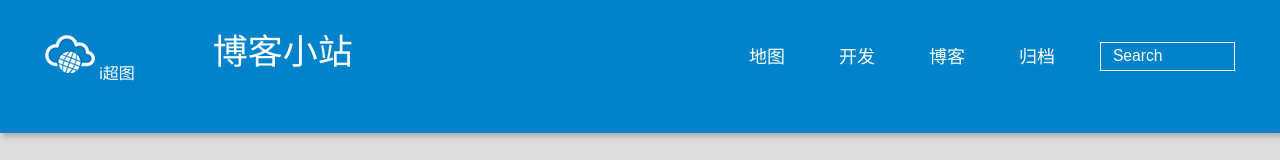
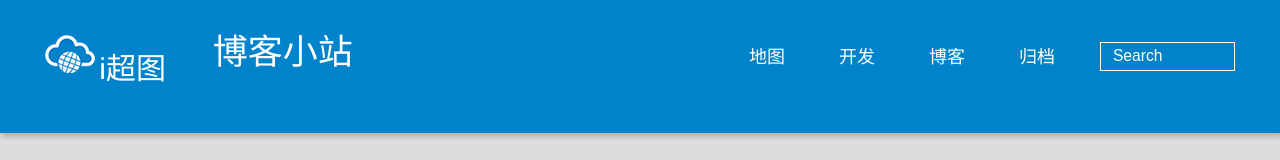
Before and after one commit to tianyuanisme/tianyuanisme.github.io, a plain HTML site: page index.html in a window 1280 px wide. Shown: the top 160 px of the page. Drawn offline with Linux system fonts and the light colour scheme.

Commit message:
Site updated: 2015-08-07 10:58:28

```diff
--- a/index.html
+++ b/index.html
@@ -41,7 +41,7 @@
 
 			<div id="imglogo">
 			    <img src="/img/logo.png" alt="博客小站" title="博客小站" style="width: 50px;height: 50px;"/>
-                <span class="logo-title">i超图</span>
+                <span class="logo-title" style="font-size:30px;">i超图</span>
 			</div>
 
 			<div id="textlogo">
```
Also changed, not shown: 2015/07/16/hello-world/index.html (+1 -1 lines), 2015/07/17/我的第一篇没有用的博客/index.html (+1 -1 lines), 2015/07/23/rabbitMQ多次创建相同队列，如何保证立即显示最新消息/index.html (+1 -1 lines), 2015/07/27/通信协议—Http/index.html (+1 -1 lines), 2015/08/05/创建动态矢量地图/index.html (+1 -1 lines), about/index.html (+1 -1 lines), archives/2015/07/index.html (+1 -1 lines), archives/2015/08/index.html (+1 -1 lines), archives/2015/index.html (+1 -1 lines), archives/index.html (+1 -1 lines), categories/No-Use/index.html (+1 -1 lines), categories/教程/index.html (+1 -1 lines), categories/通信协议/index.html (+1 -1 lines), search/index.html (+1 -1 lines), 1 more files.
